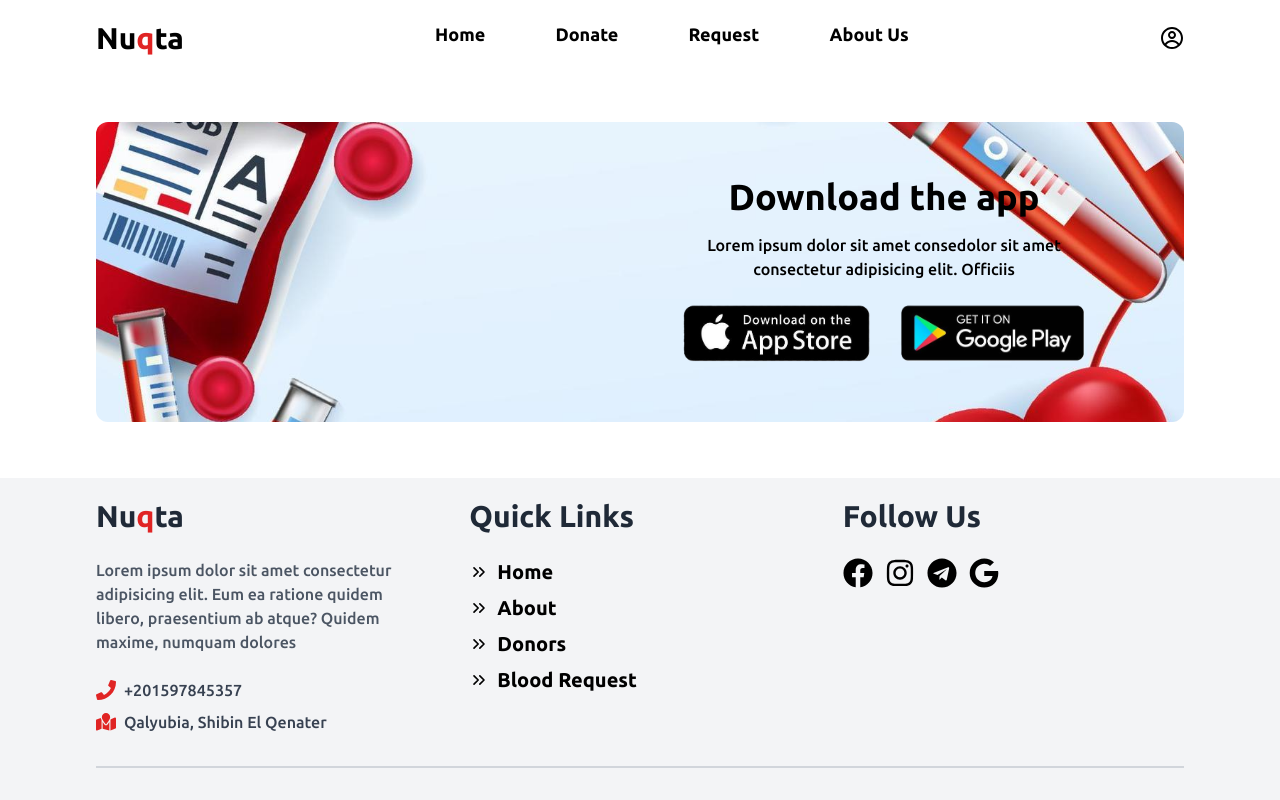
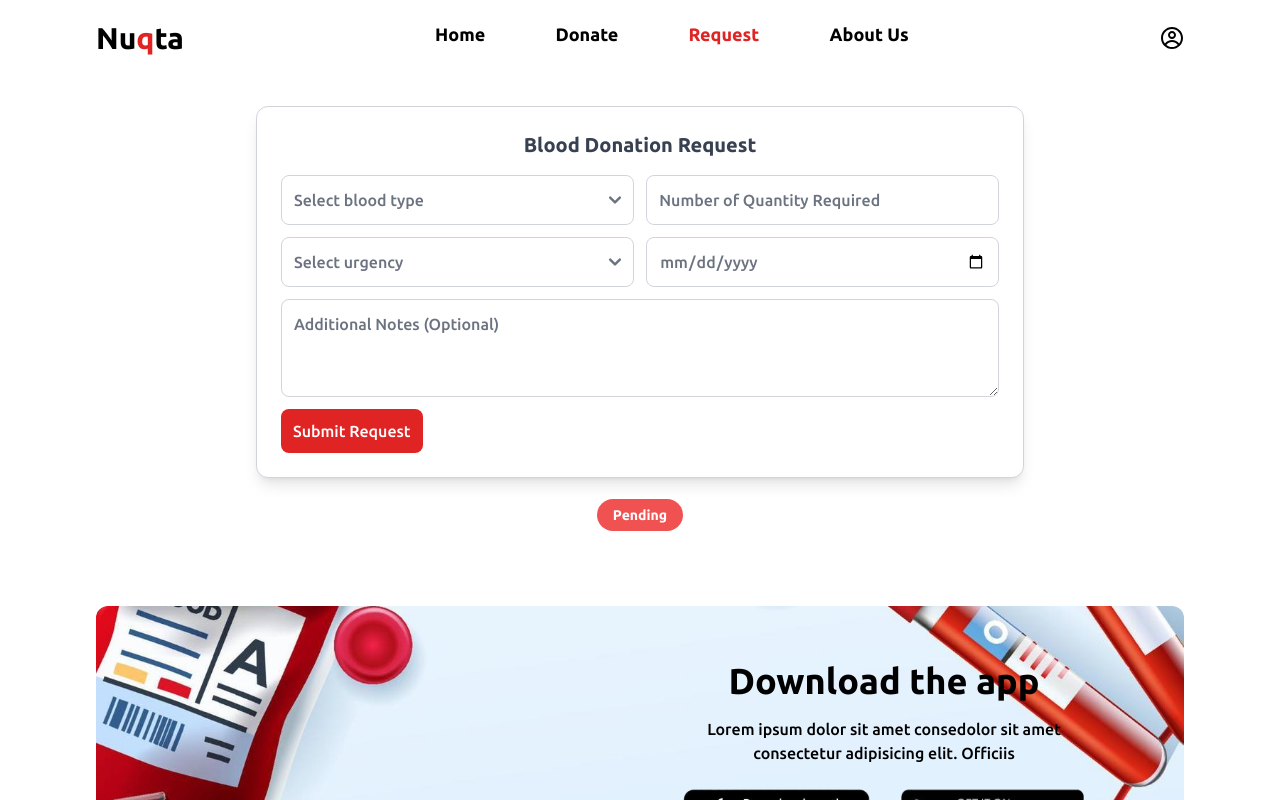
Before and after one commit to Mohamed-habib2025/Nuqta, a React (Vite) app: page /RequstOrganization in a window 1280 px wide. Shown: the top 800 px of the page. Built offline with nearby package versions, Linux system fonts and the light colour scheme.

Commit message:
Graduation project19

```diff
--- a/src/components/ChangePasswordprofile.jsx
+++ b/src/components/ChangePasswordprofile.jsx
@@ -75,7 +75,7 @@ function ChangePasswordprofile({ formData, setFormData, setUserData, setIsEditin
 
       <div onSubmit={handleSelectChange} className="space-y-4">
 
-        <div className="px-4 py-10 flex items-center justify-between">
+        <div className="sm:px-4 py-10 flex items-center justify-between">
           <div className='flex items-center gap-3'>
             <FaArrowLeft className='text-lg cursor-pointer' onClick={() => setIsEditpassword(false)} />
             <span className='text-xl'>Change Password</span>
--- a/src/components/EditProfile.jsx
+++ b/src/components/EditProfile.jsx
@@ -128,7 +128,7 @@ function EditProfile({ userData, setUserData, setIsEditing }) {
               />) : (
                 <div>
                   {/* header edit profile */}
-                  <div className="px-4 py-10 flex items-center justify-between">
+                  <div className="sm:px-4 py-10 flex items-center justify-between">
                     <div className='flex items-center gap-3'>
                       <FaArrowLeft className='text-lg cursor-pointer' onClick={() => setIsEditing(false)} />
                       <span className='text-xl'>Edit Profile</span>
--- a/src/components/Header/Header.jsx
+++ b/src/components/Header/Header.jsx
@@ -19,10 +19,16 @@ import ReactDOMServer from "react-dom/server";
 
 function Header() {
 
+  const usertype = 'organization'
+
   const navLinks = [
     { name: 'Home', to: '/' },
     { name: 'Donate', to: '/donors', protected: true },
-    { name: 'Request', to: '/bloodRequest', protected: true },
+    {
+      name: 'Request',
+      to: usertype === 'organization' ? '/RequstOrganization' : '/bloodRequest',
+      protected: true
+    },
     { name: 'About Us', to: '/#aboutus', smooth: true },
   ];
 
@@ -102,6 +108,7 @@ function Header() {
   };
 
   const user = true;
+
   const handleProtectedRoute = (event, to, linkname) => {
     if (!user) {
       event.preventDefault();
--- a/src/components/LocationPicker.jsx
+++ b/src/components/LocationPicker.jsx
@@ -36,7 +36,7 @@ function LocationPicker({ formData, setFormData, handleSubmit, setIsEditlocation
   return (
     <div>
       {/* header edit location */}
-      <div className="px-4 py-10 flex items-center justify-between">
+      <div className="sm:px-4 py-10 flex items-center justify-between">
         <div className='flex items-center gap-3'>
           <FaArrowLeft className='text-lg cursor-pointer' onClick={() => setIsEditlocation(false)} />
           <span className='text-xl'>Edit location</span>
--- a/src/components/Routesmyapp.jsx
+++ b/src/components/Routesmyapp.jsx
@@ -11,6 +11,7 @@ import Footer from './Footer';
 import Profile from '../pages/Profile';
 import Forgetpassword from './Forgetpassword';
 import { ToastContainer } from "react-toastify";
+import RequstOrga from '../pages/RequstOrga';
 
 
 
@@ -32,6 +33,7 @@ function Routesmyapp() {
         <Route path='/loginpage' element={<LoginPage />} />
         <Route path='/loginpageorganisation' element={<LoginPageOrganisation />} />
         <Route path='/bloodRequest' element={<BloodRequest />} />
+        <Route path='/RequstOrganization' element={<RequstOrga />} />
         <Route path='/donors' element={<Donors />} />
         <Route path='/profile' element={<Profile />} />
         <Route path='/forgetpassword' element={<Forgetpassword />} />
--- a/src/pages/LoginPage.jsx
+++ b/src/pages/LoginPage.jsx
@@ -57,17 +57,17 @@ function LoginPage() {
               <input type="text" placeholder="Username" className="rounded-lg bg-gray-200 border-none w-full p-2 focus:ring-0" required />
               <div className="flex justify-between w-full">
 
-                <input type="date" className=" rounded-lg bg-gray-200 border-none w-[49%] p-2 focus:ring-0" required />
+                <input type="date" className=" rounded-lg text-gray-500 bg-gray-200 border-none w-[49%] p-2 focus:ring-0" required />
                 <input type="number" placeholder='Weight' className=" rounded-lg bg-gray-200 border-none w-[49%] p-2 focus:ring-0" required />
               </div>
               <div className="flex justify-between w-full">
-                <select name="governorate" value={formData.governorate} onChange={handleChange} className=" cursor-pointer w-[49%] p-2 border-none rounded bg-gray-200 focus:ring-0 focus:text-black" required>
+                <select name="governorate" value={formData.governorate} onChange={handleChange} className=" cursor-pointer w-[49%] p-2 border-none rounded bg-gray-200 focus:ring-0 text-gray-500 focus:text-black" required>
                   <option value=""> Governorate</option>
                   {Object.keys(governorates).map((gov) => (
                     <option key={gov} value={gov}>{gov}</option>
                   ))}
                 </select>
-                <select name="bloodType" value={formData.bloodType} onChange={handleChange} className=" cursor-pointer w-[49%] p-2 border-none rounded bg-gray-200 focus:ring-0 focus:text-black" required>
+                <select name="bloodType" value={formData.bloodType} onChange={handleChange} className=" cursor-pointer w-[49%] p-2 border-none rounded bg-gray-200 focus:ring-0 text-gray-500 focus:text-black" required>
                   <option value="">Blood Type</option>
                   {["A+", "A-", "B+", "B-", "O+", "O-", "AB+", "AB-"].map((type) => (
                     <option key={type} value={type}>{type}</option>
@@ -75,7 +75,7 @@ function LoginPage() {
                 </select>
               </div>
               {formData.governorate && (
-                <select name="city" value={formData.city} onChange={handleChange} className="cursor-pointer w-full p-2 border-none rounded bg-gray-200 focus:ring-0 focus:text-black" required>
+                <select name="city" value={formData.city} onChange={handleChange} className="cursor-pointer w-full p-2 border-none rounded bg-gray-200 focus:ring-0 text-gray-500 focus:text-black" required>
                   <option value="">Select City</option>
                   {governorates[formData.governorate].map((city) => (
                     <option key={city} value={city}>{city}</option>
--- /dev/null
+++ b/src/pages/RequstOrga.jsx
@@ -0,0 +1,128 @@
+import React, { useState } from 'react';
+
+function RequstOrga() {
+  const [formData, setFormData] = useState({
+    bloodType: '',
+    bagsRequired: '',
+    urgency: '',
+    neededDate: '',
+    notes: '',
+  });
+
+  const [status, setStatus] = useState('Pending');
+
+  const getStatusColor = (status) => {
+    switch (status) {
+      case 'Pending':
+        return 'bg-red-500';
+      case 'Donated':
+        return 'bg-green-500';
+      case 'Cancelled':
+        return 'bg-gray-400';
+      default:
+        return 'bg-blue-500';
+    }
+  };
+
+  const handleChange = (e) => {
+    const { name, value } = e.target;
+    setFormData((prev) => ({ ...prev, [name]: value }));
+  };
+
+  const handleSubmit = (e) => {
+    e.preventDefault();
+    // TODO: Replace with actual API request
+    console.log('Submitted data:', formData);
+  };
+
+  return (
+    <div className=" w-[85%] lg:w-[60%] mx-auto mt-4 py-6">
+
+      <form onSubmit={handleSubmit} className="mx-auto bg-white shadow-lg rounded-xl p-6 border border-gray-300 space-y-4">
+        <h2 className="text-xl font-semibold text-center text-gray-700">Blood Donation Request</h2>
+        <div className="flex flex-col gap-3">
+
+          <div className='flex space-x-3'>
+            <select
+              name="bloodType"
+              value={formData.bloodType}
+              onChange={handleChange}
+              className="w-1/2 text-gray-500 focus:text-black p-3 border border-gray-300 rounded-lg hover:cursor-pointer focus:outline-none focus:ring-0 focus:border-red-600 focus:border-[2px]"
+              required
+            >
+              <option value="">Select blood type</option>
+              <option value="A+">A+</option>
+              <option value="A-">A-</option>
+              <option value="B+">B+</option>
+              <option value="B-">B-</option>
+              <option value="AB+">AB+</option>
+              <option value="AB-">AB-</option>
+              <option value="O+">O+</option>
+              <option value="O-">O-</option>
+            </select>
+
+            <input type="number"
+              name="bagsRequired"
+              value={formData.bagsRequired}
+              onChange={handleChange}
+              placeholder='Number of Quantity Required'
+              className="w-1/2 p-3 border border-gray-300 rounded-lg hover:cursor-pointer focus:outline-none focus:ring-0 focus:border-red-600 focus:border-[2px]"
+              required
+              min="1"
+            />
+          </div>
+
+          <div className='flex space-x-3'>
+            <select
+              name="urgency"
+              value={formData.urgency}
+              onChange={handleChange}
+              className="w-1/2 text-gray-500 hover:cursor-pointer focus:text-black p-3 border border-gray-300 rounded-lg focus:outline-none focus:ring-0 focus:border-red-600 focus:border-[2px]"
+              required
+            >
+              <option value="">Select urgency</option>
+              <option value="Normal">Normal</option>
+              <option value="Urgent">Urgent</option>
+              <option value="Very Urgent">Very Urgent</option>
+            </select>
+
+            <input type="date"
+              name="neededDate"
+              value={formData.neededDate}
+              onChange={handleChange}
+              className="w-1/2 text-gray-500 p-3 border border-gray-300 rounded-lg hover:cursor-pointer focus:outline-none focus:ring-0 focus:border-red-600 focus:border-[2px]"
+              required
+            />
+          </div>
+
+          <textarea
+            name="notes"
+            value={formData.notes}
+            onChange={handleChange}
+            placeholder='Additional Notes (Optional)'
+            className="w-full p-3 border border-gray-300 rounded-lg focus:outline-none focus:ring-0 focus:border-red-600 focus:border-[2px]"
+            rows="3"
+          ></textarea>
+
+
+          <div className="flex items-center justify-between gap-3">
+            <button
+              type="submit"
+              className="bg-red-600 hover:bg-red-800 text-white text-sm sm:text-[16px] p-3 rounded-lg w-full sm:w-auto transition duration-300"
+            >
+              Submit Request
+            </button>
+          </div>
+        </div>
+      </form>
+
+      <div className="mt-6 text-center">
+        <span className={`px-4 py-2 rounded-full text-white text-sm font-semibold ${getStatusColor(status)}`}>
+          {status}
+        </span>
+      </div>
+    </div>
+  );
+};
+
+export default RequstOrga;
```
Also changed, not shown: src/pages/Profile.jsx (+7 -5 lines).
